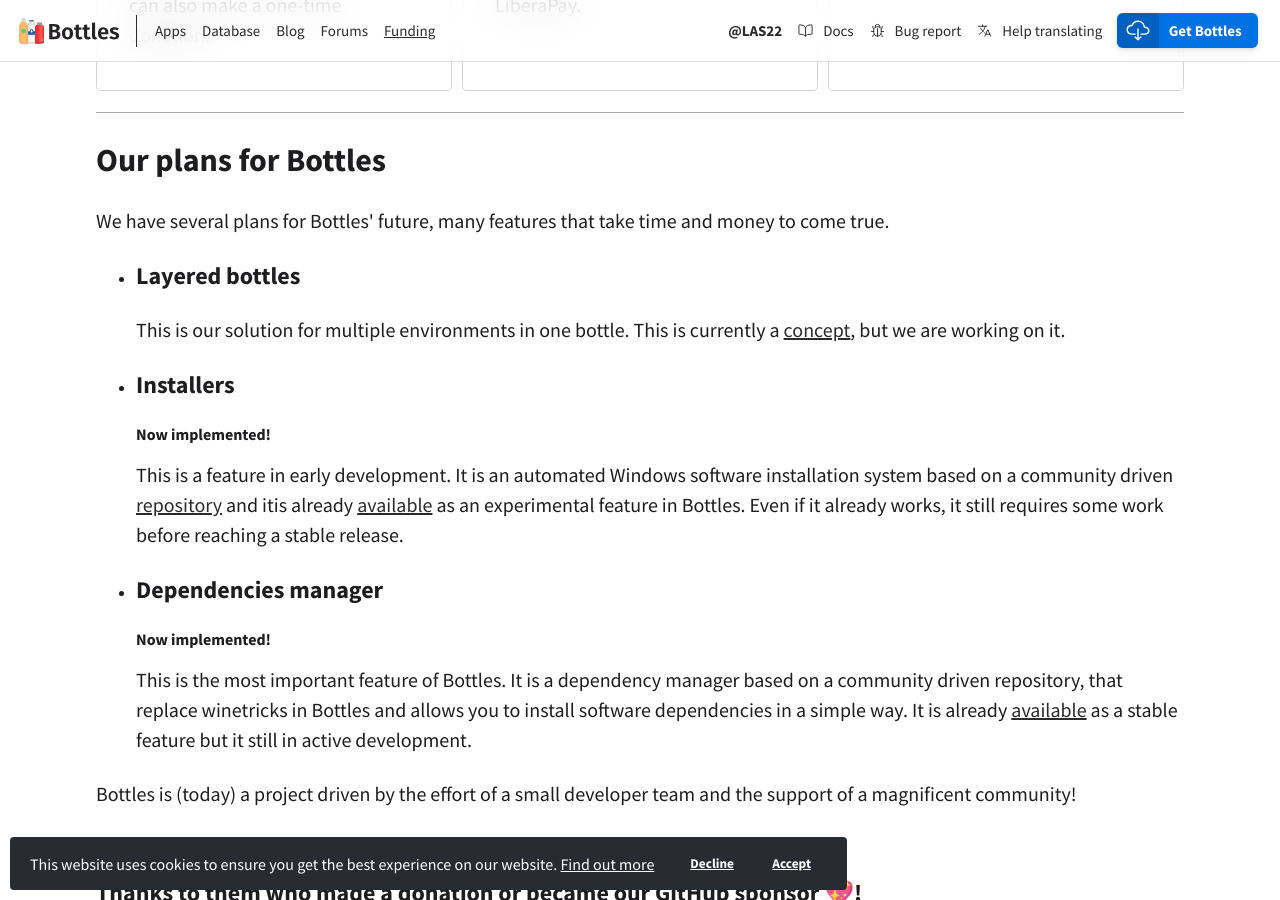
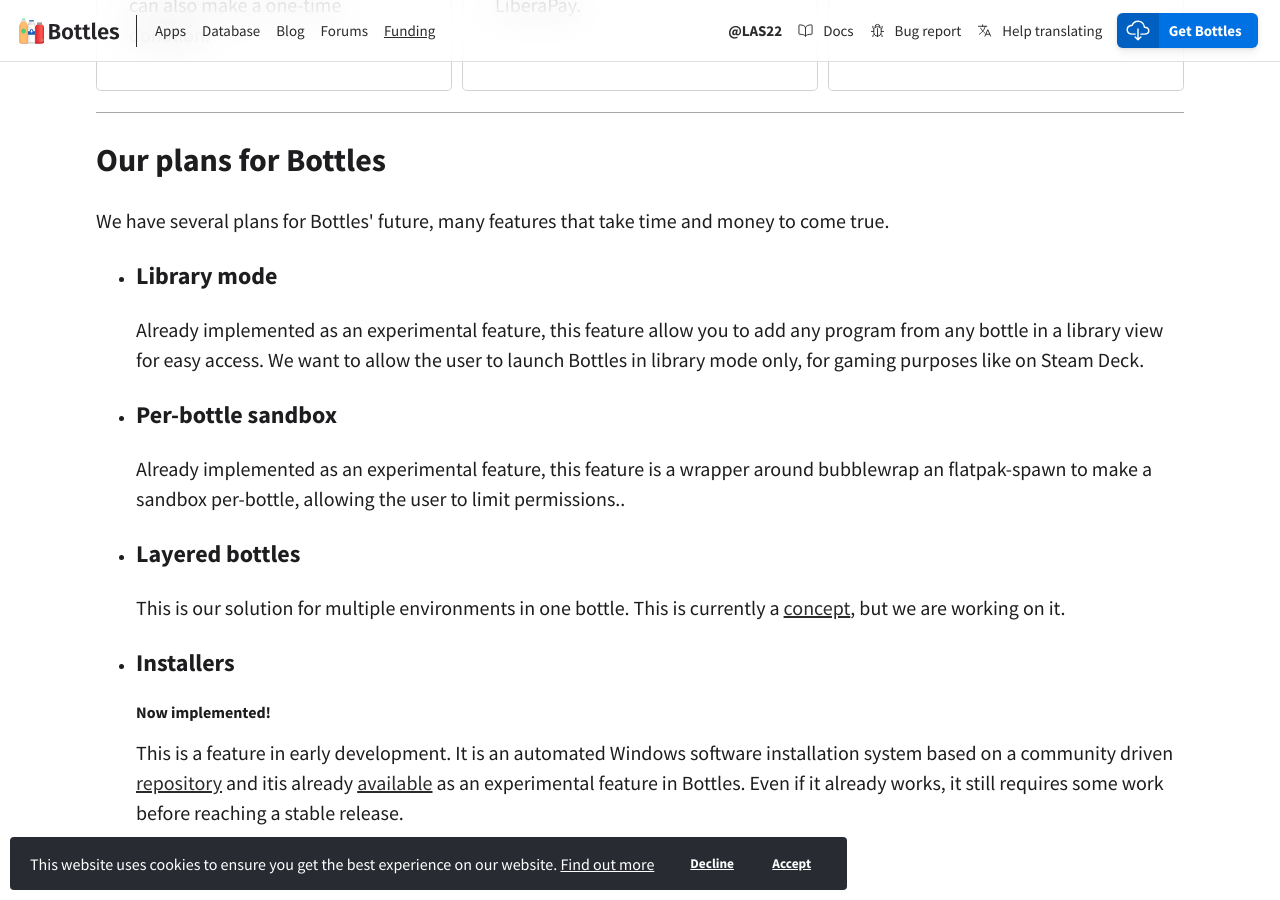
Before and after one commit to bottlesdevs/website, a Jekyll site: the page built from funding.md, in a window 1280 px wide and 900 px high, scrolled down 691 px. Built offline with Jekyll 4.4.1, drawn with Linux system fonts in a browser that asks for light colours; nearby versions of some CDN libraries; comment, search, counter and statistics services are not loaded.

Commit message:
a per-bottle sandbox an library mode

```diff
--- a/funding.md
+++ b/funding.md
@@ -42,6 +42,17 @@
     <p>We have several plans for Bottles' future, many features that take time
       and money to come true.</p>
     <ul>
+      <li>
+        <h3>Library mode</h3>
+        <p>Already implemented as an experimental feature, this feature allow you to add any program from any bottle in
+        a library view for easy access. We want to allow the user to launch Bottles in library mode only, for gaming purposes
+        like on Steam Deck.</p>
+      </li>
+      <li>
+        <h3>Per-bottle sandbox</h3>
+        <p>Already implemented as an experimental feature, this feature is a wrapper around bubblewrap an flatpak-spawn to
+          make a sandbox per-bottle, allowing the user to limit permissions..</p>
+      </li>
       <li>
         <h3>Layered bottles</h3>
         <p>This is our solution for multiple environments in one bottle. This is
```
